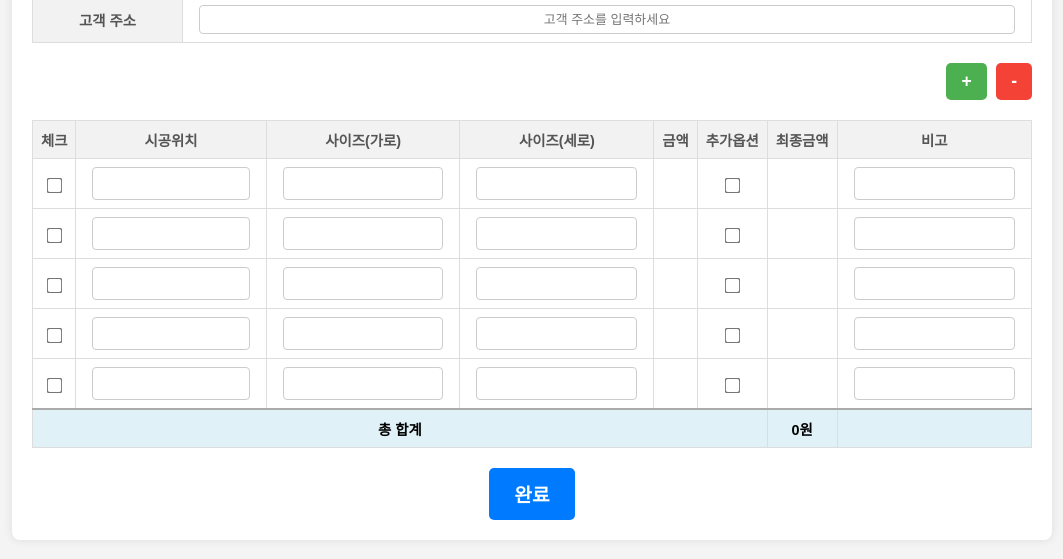
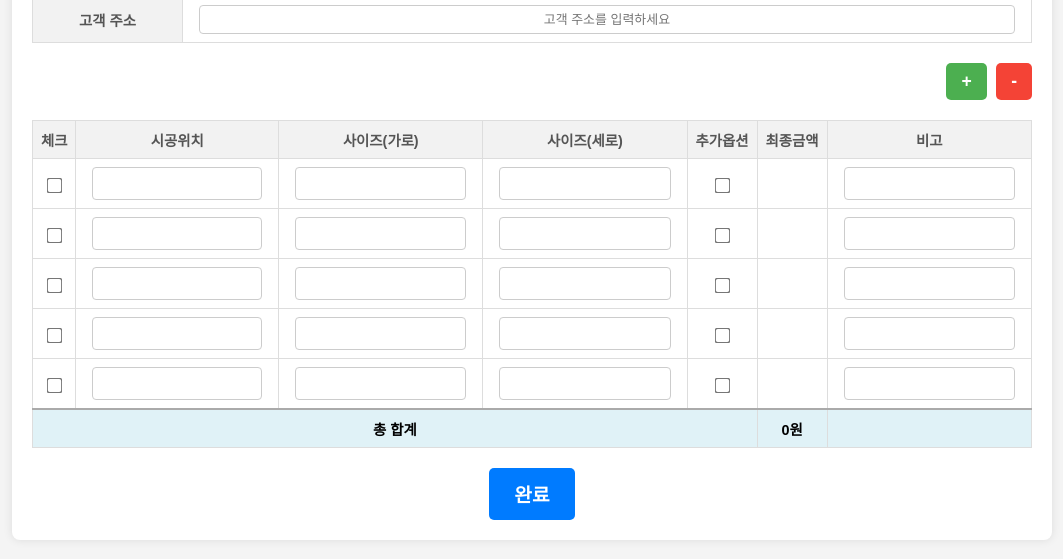
Before and after one commit to leeyounghoon2/-, a plain HTML site: page index.html in a window 1280 px wide. Shown: the part 177-736 px from the top of the page, without its empty margins (108-1171 px from the left). Drawn offline with nearby package versions, Linux system fonts and the light colour scheme.

Commit message:
Update index.html

```diff
--- a/index.html
+++ b/index.html
@@ -38,7 +38,6 @@
                     <th>시공위치</th>
                     <th>사이즈(가로)</th>
                     <th>사이즈(세로)</th>
-                    <th>금액</th>
                     <th>추가옵션</th>
                     <th>최종금액</th>
                     <th>비고</th>
@@ -50,7 +49,6 @@
                     <td><input type="text" class="location-input"></td>
                     <td><input type="number" class="width-input" step="100"></td>
                     <td><input type="number" class="height-input" step="100"></td>
-                    <td class="amount-cell"></td>
                     <td><input type="checkbox" class="option-checkbox"></td>
                     <td class="final-amount-cell"></td>
                     <td><input type="text" class="remarks-input"></td>
@@ -60,7 +58,6 @@
                     <td><input type="text" class="location-input"></td>
                     <td><input type="number" class="width-input" step="100"></td>
                     <td><input type="number" class="height-input" step="100"></td>
-                    <td class="amount-cell"></td>
                     <td><input type="checkbox" class="option-checkbox"></td>
                     <td class="final-amount-cell"></td>
                     <td><input type="text" class="remarks-input"></td>
@@ -70,7 +67,6 @@
                     <td><input type="text" class="location-input"></td>
                     <td><input type="number" class="width-input" step="100"></td>
                     <td><input type="number" class="height-input" step="100"></td>
-                    <td class="amount-cell"></td>
                     <td><input type="checkbox" class="option-checkbox"></td>
                     <td class="final-amount-cell"></td>
                     <td><input type="text" class="remarks-input"></td>
@@ -80,7 +76,6 @@
                     <td><input type="text" class="location-input"></td>
                     <td><input type="number" class="width-input" step="100"></td>
                     <td><input type="number" class="height-input" step="100"></td>
-                    <td class="amount-cell"></td>
                     <td><input type="checkbox" class="option-checkbox"></td>
                     <td class="final-amount-cell"></td>
                     <td><input type="text" class="remarks-input"></td>
@@ -90,7 +85,6 @@
                     <td><input type="text" class="location-input"></td>
                     <td><input type="number" class="width-input" step="100"></td>
                     <td><input type="number" class="height-input" step="100"></td>
-                    <td class="amount-cell"></td>
                     <td><input type="checkbox" class="option-checkbox"></td>
                     <td class="final-amount-cell"></td>
                     <td><input type="text" class="remarks-input"></td>
@@ -98,8 +92,7 @@
             </tbody>
             <tfoot>
                 <tr class="total-row">
-                    <td colspan="6">총 합계</td>
-                    <td id="totalFinalAmount">0원</td>
+                    <td colspan="5">총 합계</td> <td id="totalFinalAmount">0원</td>
                     <td></td>
                 </tr>
             </tfoot>
```
